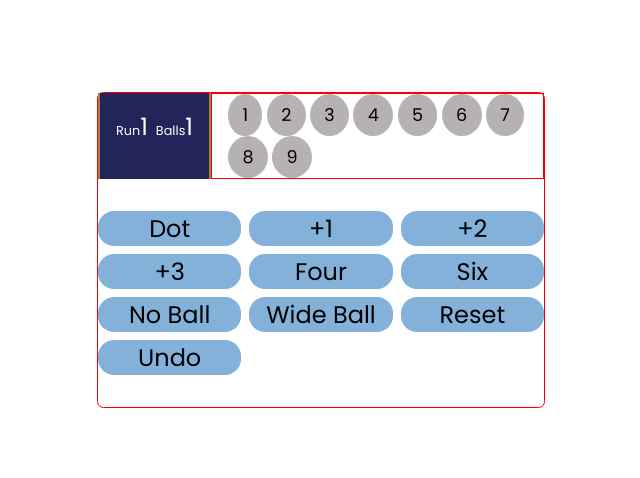
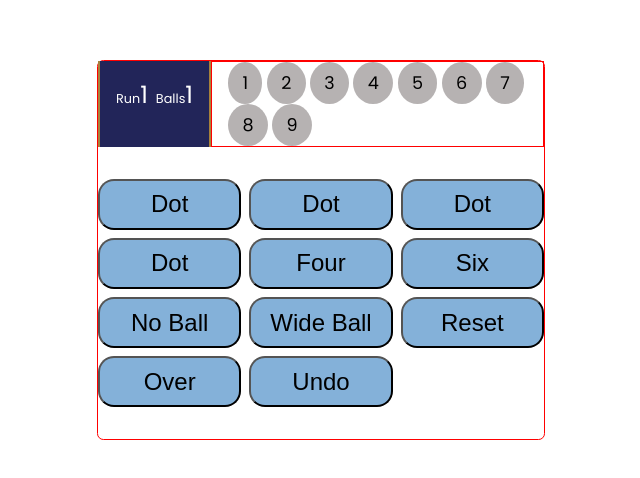
Before and after one commit to Nikhil-sajwan007/Cricket_Score_Counter, a plain HTML site: page index.html in a window 1280 px wide. Shown: the part 150-628 px from the top of the page, without its empty margins (319-959 px from the left). Drawn offline with nearby package versions, Linux system fonts and the light colour scheme.

Commit message:
cdn-and-external-js

```diff
--- a/Style/main.css
+++ b/Style/main.css
@@ -119,4 +119,6 @@ body{
     font-size: 1.5rem;
     text-align: center;
     border-radius: 1rem;
+    padding: 0.6rem 0.9rem;
+    width: 100%;
 }
--- a/index.html
+++ b/index.html
@@ -38,18 +38,23 @@
 
         <div class="controls">
 
-            <div class="key key-1">Dot</div>
-            <div class="key key-2">+1</div>
-            <div class="key key-3">+2</div>
-            <div class="key key-4">+3</div>
-            <div class="key key-5">Four</div>
-            <div class="key key-6">Six</div>
-            <div class="key key-1">No Ball</div>
-            <div class="key key-2">Wide Ball</div>
-            <div class="key key-3">Reset</div>
-            <div class="key key-3">Undo</div>
+            <div class=" key-1"><button class="key">Dot</button></div>
+            <div class="key-2"><button class="key">Dot</button></div>
+            <div class="key-3"><button class="key">Dot</button></div>
+            <div class="key-4"><button class="key">Dot</button></div>
+            <div class="key-5"><button class="key">Four</button></div>
+            <div class="key-6"><button class="key">Six</button></div>
+            <div class="key-1"><button class="key">No Ball</button></div>
+            <div class="key-2"><button class="key">Wide Ball</button></div>
+            <div class="key-3"><button class="key">Reset</button></div>
+            <div class="key-3"><button class="key">Over</button></div>
+            <div class="key-3"><button class="key">Undo</button></div>
+
         </div>
     </div>
+
+    <script src="https://cdnjs.cloudflare.com/ajax/libs/jquery/3.7.1/jquery.min.js"></script>
+    <script src="main.js"></script>
 
 </body>
 
--- /dev/null
+++ b/main.js
@@ -0,0 +1,25 @@
+$(document).ready(function(){
+
+
+
+
+
+
+
+
+
+
+
+
+
+
+
+
+
+
+
+
+
+
+
+});
```
